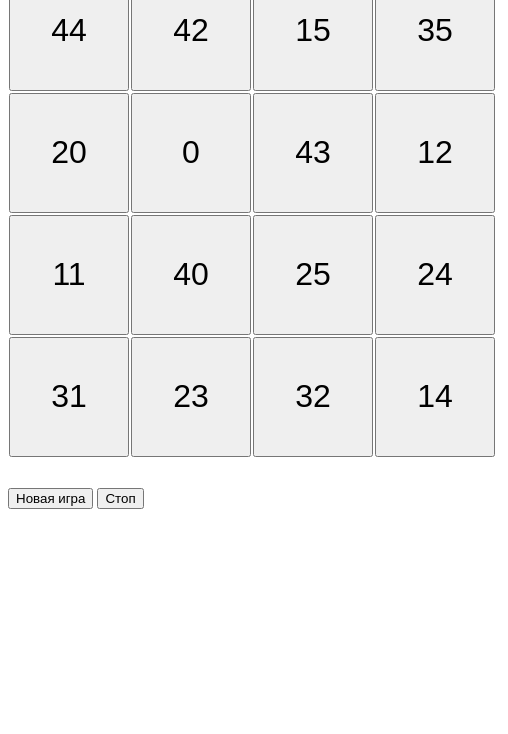
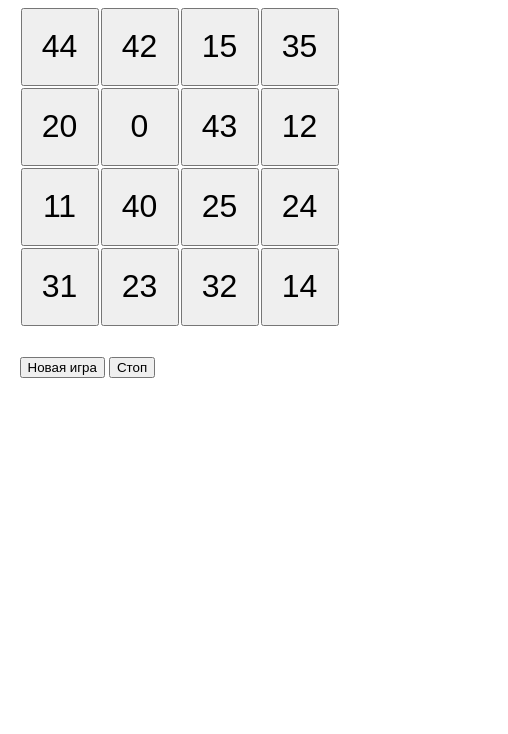
Before and after one commit to Ckiv/numberGames, a plain HTML site: page index.html in a window 390 px wide. Shown: the part 110-844 px from the top of the page, 508 px wide, since content can reach past the window. Drawn offline with Linux system fonts and the light colour scheme.

Commit message:
feet: add adaptive

```diff
--- a/index.html
+++ b/index.html
@@ -3,6 +3,7 @@
 <head>
     <meta charset="UTF-8">
     <title>Number Games</title>
+    <meta name="viewport" content="width=device-width, initial-scale=1">
     <link rel="stylesheet" href="style.css">
 </head>
 <body>
--- a/style.css
+++ b/style.css
@@ -1,7 +1,7 @@
 .wrapper-field {
     margin: 0 auto;
-    width: 500px;
-    height: 500px;
+    width: 26.042vw;
+    height: 26.042vw;
 }
 .field {
     display: flex;
@@ -9,8 +9,8 @@
     margin-bottom: 30px;
 }
 .btn-game {
-    width: 120px;
-    height: 120px;
+    width: 6.250vw;
+    height: 6.250vw;
     margin: 1px;
     font-size: 32px;
 }
@@ -20,3 +20,13 @@
 .false {
     color: red;
 }
+@media (min-width: 320px) and (max-width: 767px) {
+    .wrapper-field {
+        width: 90vw;
+        height: 90vw;
+    }
+    .btn-game {
+        width: 20vw;
+        height: 20vw;
+    }
+}
```
